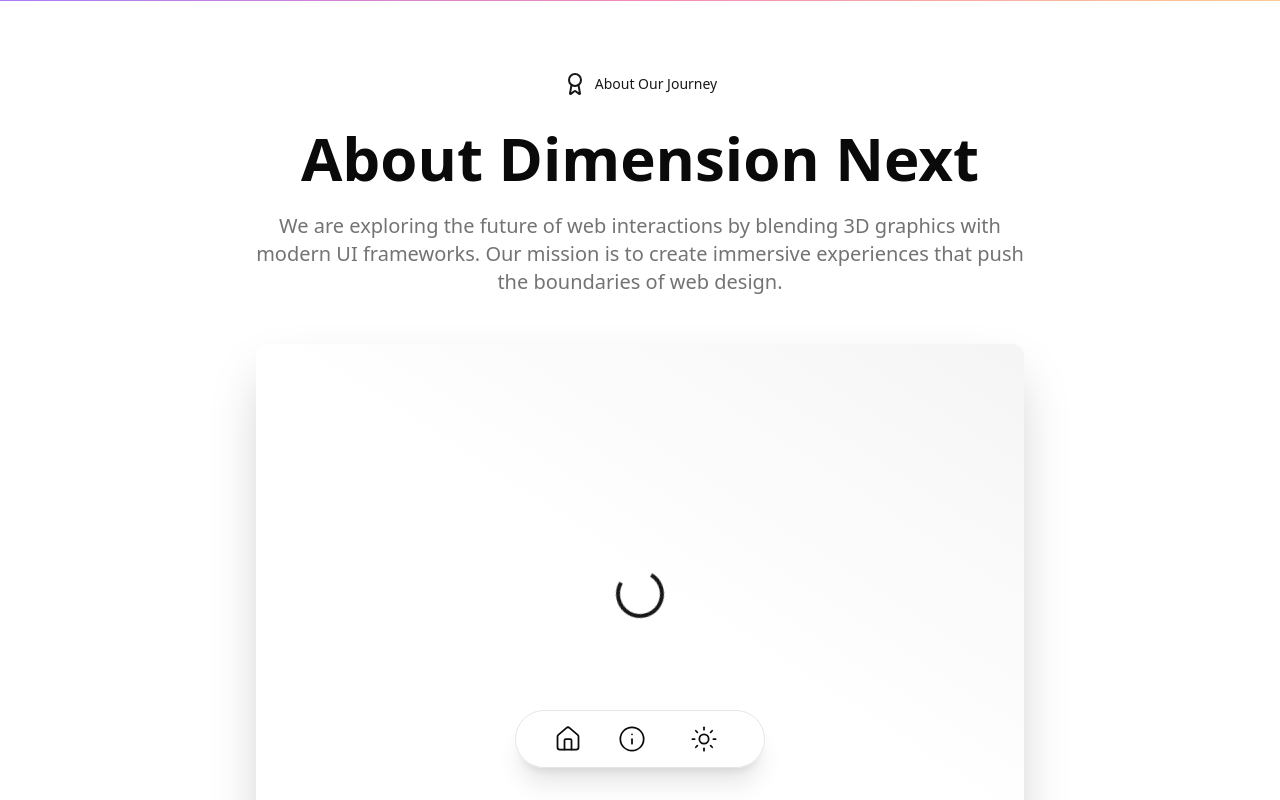
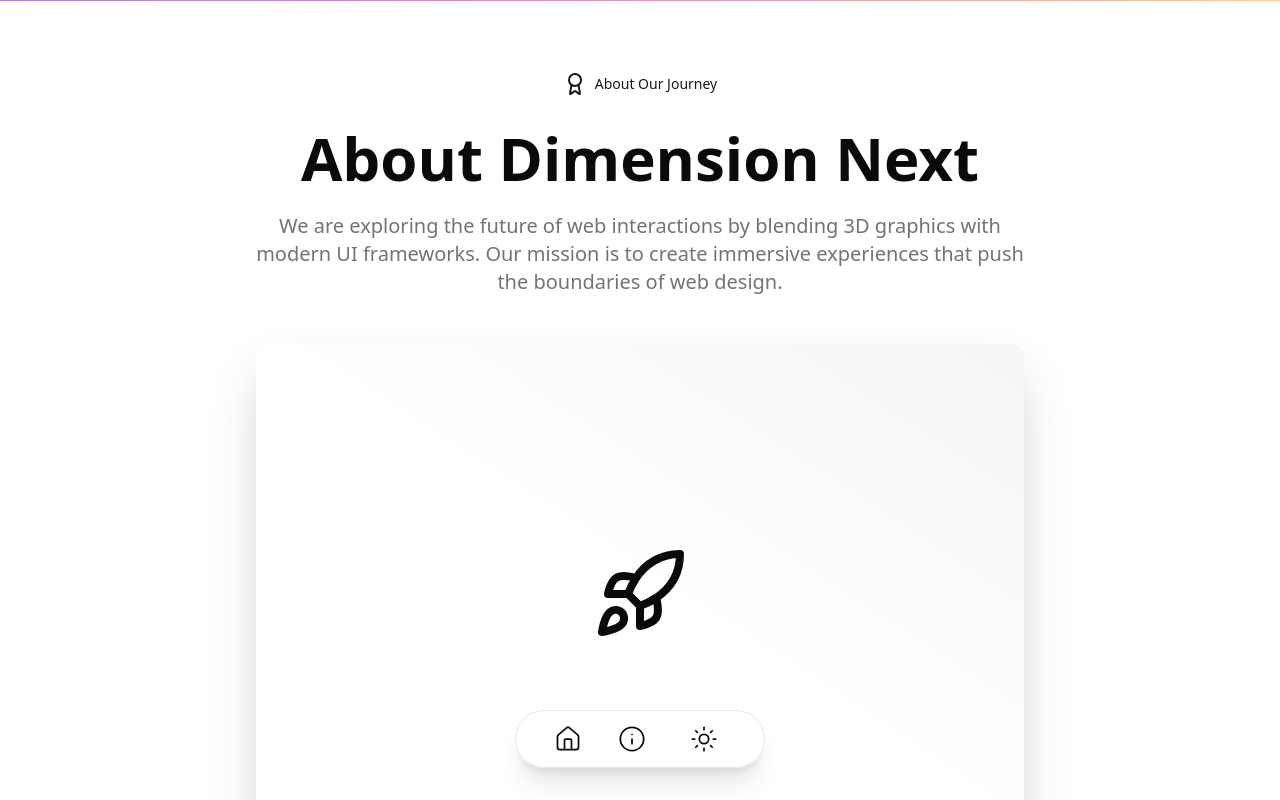
Before and after one commit to AslamSDM/antilix, a Next.js app: page /about in a window 1280 px wide. Shown: the top 800 px of the page. Built offline with nearby package versions, Linux system fonts and the light colour scheme.

Commit message:
added rocket in about page

```diff
--- a/src/app/about/page.tsx
+++ b/src/app/about/page.tsx
@@ -88,13 +88,9 @@ const AboutPage: React.FC = () => {
           animate={{ opacity: 1, scale: 1 }}
           transition={{ duration: 0.5, delay: 0.2 }}
         >
-          <div className="w-full h-full bg-gradient-to-tr from-primary/20 via-secondary/20 to-accent/20 relative">
+          <div className="w-full h-full bg-gradient-to-tr from-primary/20 via-secondary/20 to-accent/20 relative flex items-center justify-center">
             {/* <Spline scene="https://prod.spline.design/EeG6Jz6Ywyi8BZOJ/scene.splinecode" /> */}
-            {!isSplineReady && (
-              <div className="absolute inset-0 flex items-center justify-center">
-                <div className="w-12 h-12 border-4 border-primary border-t-transparent rounded-full animate-spin"></div>
-              </div>
-            )}
+            <Rocket className="w-24 h-24 text-primary/70 animate-pulse" />
           </div>
         </motion.div>
       </section>
```
Also changed, not shown: 1 other file (tests, documents, lock files or other folders).
